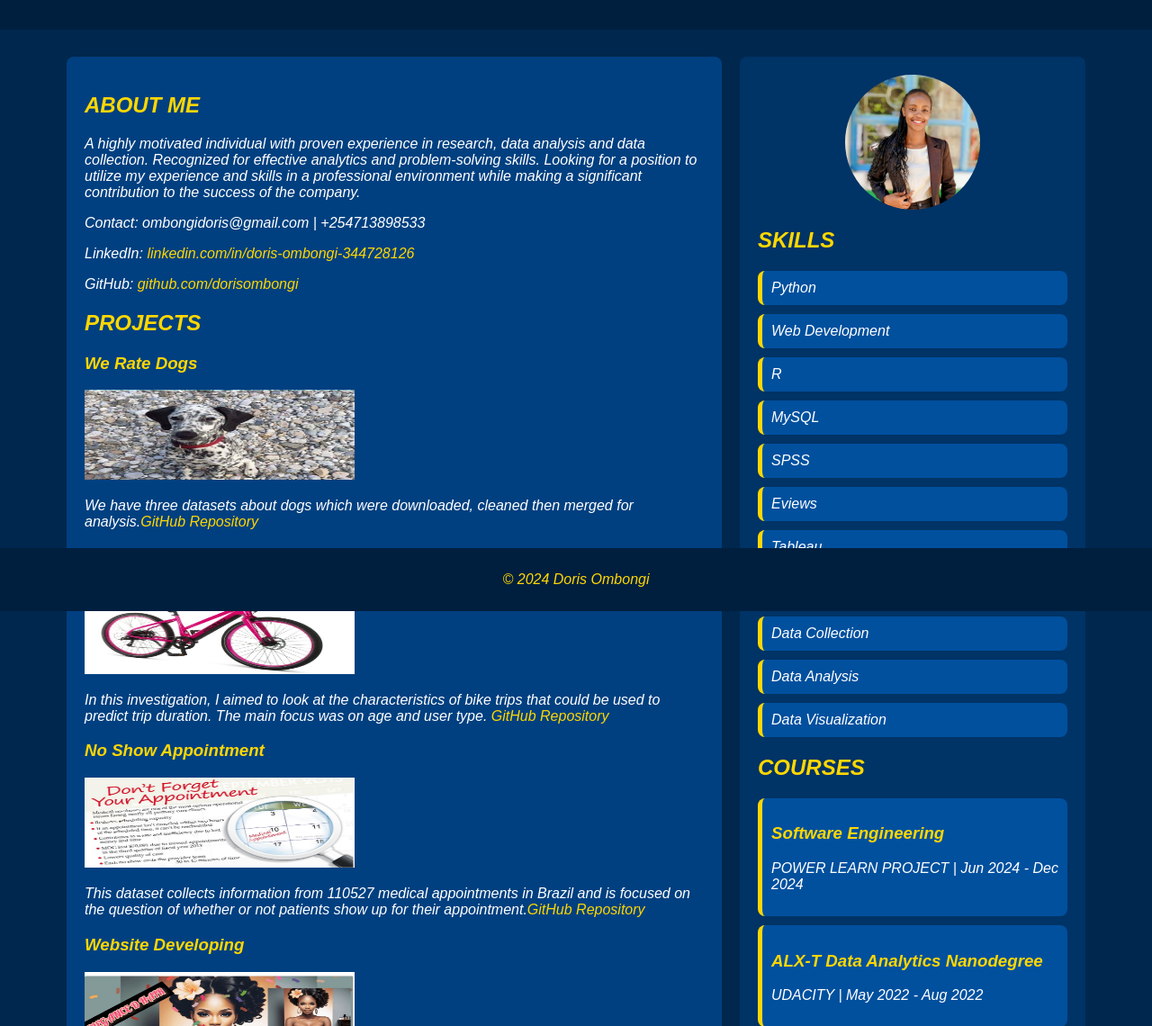
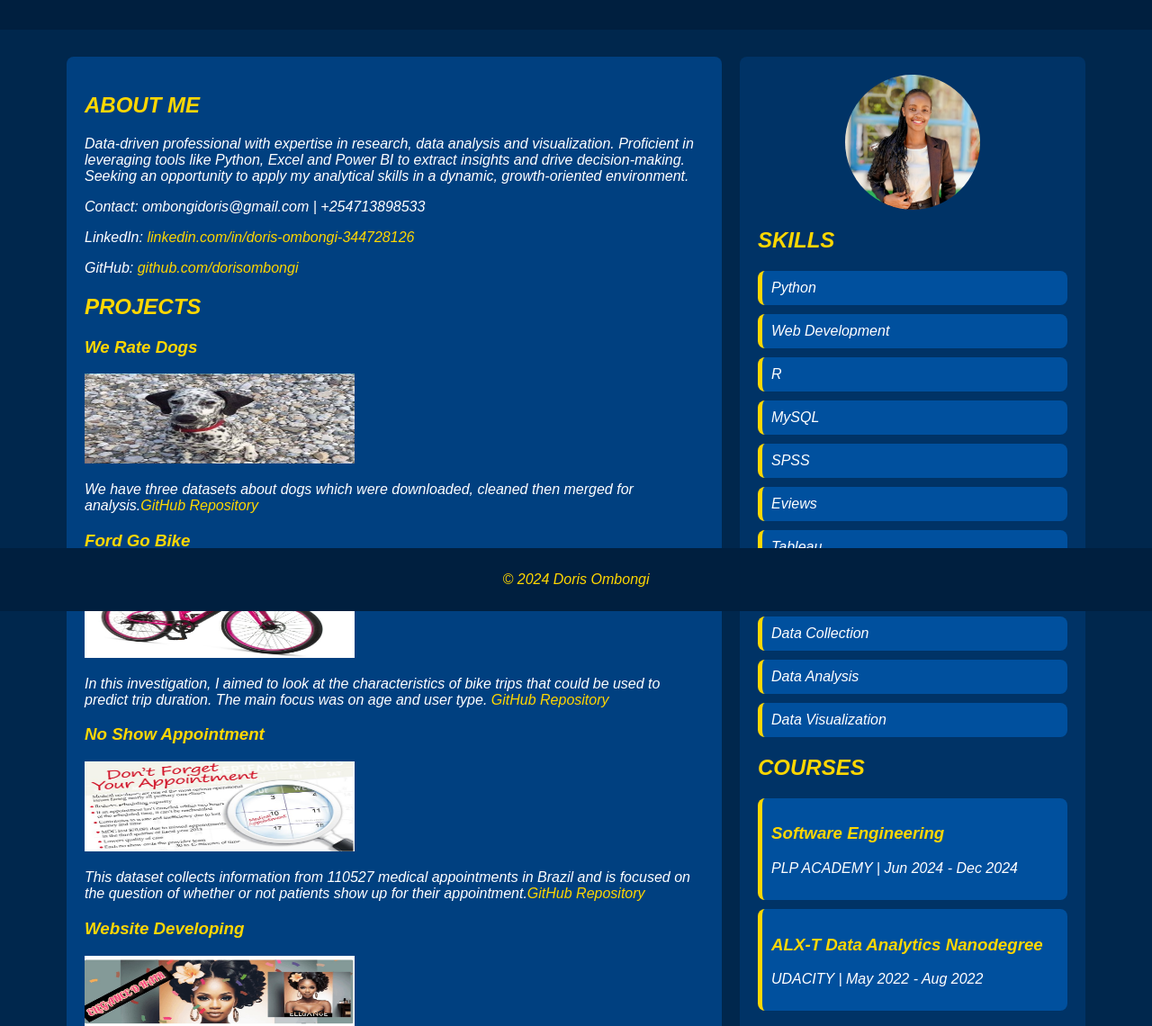
Before and after one commit to Dorisombongi/My-portifolio, a plain HTML site: page index.html in a window 1280 px wide. Shown: the part 121-1261 px from the top of the page at 90% size. Drawn offline with Linux system fonts and the light colour scheme.

Commit message:
Update index.html

```diff
--- a/index.html
+++ b/index.html
@@ -93,7 +93,7 @@
         <div class="main-content">
             <section class="bio">
                 <h2>ABOUT ME</h2>
-                <p>A highly motivated individual with proven experience in research, data analysis and data collection. Recognized for effective analytics and problem-solving skills. Looking for a position to utilize my experience and skills in a professional environment while making a significant contribution to the success of the company.</p>
+                <p>Data-driven professional with expertise in research, data analysis and visualization. Proficient in leveraging tools like Python, Excel and Power BI to extract insights and drive decision-making. Seeking an opportunity to apply my analytical skills in a dynamic, growth-oriented environment.</p>
                 <p>Contact: ombongidoris@gmail.com | +254713898533</p>
                 <p>LinkedIn: <a href="https://www.linkedin.com/dorisombongi">linkedin.com/in/doris-ombongi-344728126</a></p>
                 <p>GitHub: <a href="https://github.com/dorisombongi">github.com/dorisombongi</a></p>
@@ -187,7 +187,7 @@
                 <ul>
                     <li>
                         <h3>Software Engineering</h3>
-                        <p>POWER LEARN PROJECT | Jun 2024 - Dec 2024 </p>
+                        <p>PLP ACADEMY | Jun 2024 - Dec 2024 </p>
                     </li>
                     <li>
                         <h3>ALX-T Data Analytics Nanodegree</h3>
```
